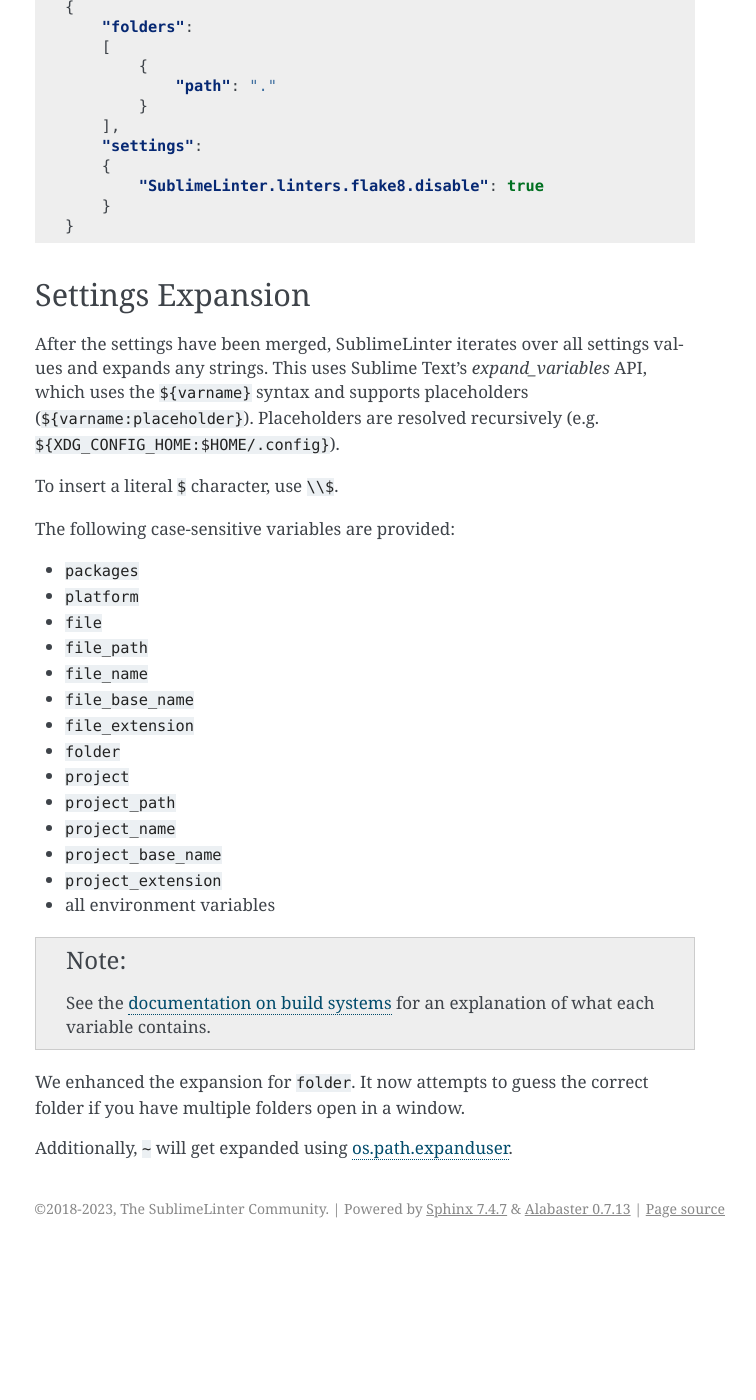
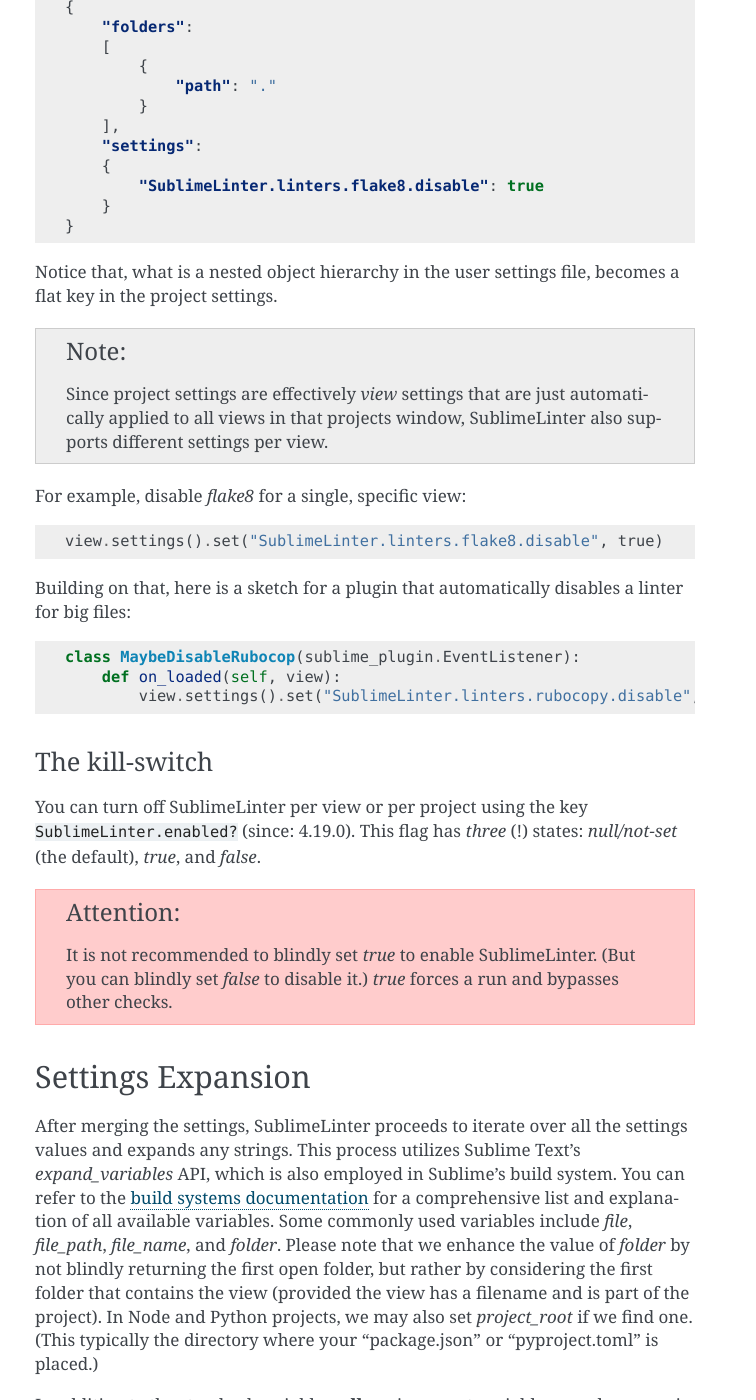
Before and after one commit to SublimeLinter/SublimeLinter, a Sphinx documentation site: the page built from docs/settings.rst, in a window 1280 px wide and 1400 px high, scrolled down 1314 px. Shown: the whole window, without its empty margins (385-1141 px from the left). Built offline with Sphinx 7.4.7, drawn with Linux system fonts in a browser that asks for light colours; before the commit the page ends 2562 px from its top, so only the background shows below that; some of the changed text lies outside the part shown.

Commit message:
Iterate the settings documentation

```diff
--- a/docs/settings.rst
+++ b/docs/settings.rst
@@ -44,7 +44,7 @@
 
 Project settings
 ----------------
-Only the "linters" settings in can be changed in a project.
+Only the "linters" settings plus a "`kill-switch <settings.html#the-kill-switch>`_" can be changed in a project.
 All other settings can only be changed in your user settings.
 
 .. note::
@@ -69,42 +69,46 @@
         }
     }
 
+Notice that, what is a nested object hierarchy in the user settings file, becomes
+a flat key in the project settings.
+
+.. note::
+
+    Since project settings are effectively *view* settings that are just automatically applied to all views in that projects window, SublimeLinter also supports different settings per view.
+
+For example, disable `flake8` for a single, specific view:
+
+.. code:: python
+
+    view.settings().set("SublimeLinter.linters.flake8.disable", true)
+
+Building on that, here is a sketch for a plugin that automatically disables a
+linter for big files:
+
+.. code:: python
+
+    class MaybeDisableRubocop(sublime_plugin.EventListener):
+        def on_loaded(self, view):
+            view.settings().set("SublimeLinter.linters.rubocopy.disable", view.size() > 1_000_000)
+
+The kill-switch
+~~~~~~~~~~~~~~~
+
+You can turn off SublimeLinter per view or per project using the key ``SublimeLinter.enabled?`` (since: 4.19.0). This flag has *three* (!) states: `null/not-set` (the default), `true`, and `false`.
+
+.. attention::
+
+    It is not recommended to blindly set `true` to enable SublimeLinter. (But you can blindly set `false` to disable it.)  `true` forces a run and bypasses other checks.
 
 .. _settings-expansion:
 
 Settings Expansion
 ------------------
-After the settings have been merged, SublimeLinter iterates over all settings values and expands any strings.
-This uses Sublime Text's `expand_variables` API,
-which uses the ``${varname}`` syntax and supports placeholders (``${varname:placeholder}``).
-Placeholders are resolved recursively (e.g. ``${XDG_CONFIG_HOME:$HOME/.config}``).
 
-To insert a literal ``$`` character, use ``\\$``.
+After merging the settings, SublimeLinter proceeds to iterate over all the settings values and expands any strings. This process utilizes Sublime Text's `expand_variables` API, which is also employed in Sublime's build system. You can refer to the `build systems documentation <https://www.sublimetext.com/docs/3/build_systems.html#variables>`_ for a comprehensive list and explanation of all available variables. Some commonly used variables include `file`, `file_path`, `file_name`, and `folder`. Please note that we enhance the value of `folder` by not blindly returning the first open folder, but rather by considering the first folder that contains the view (provided the view has a filename and is part of the project). In Node and Python projects, we may also set `project_root` if we find one.  (This typically the directory where your "package.json" or "pyproject.toml" is placed.)
 
-The following case-sensitive variables are provided:
+In addition to the standard variables, **all** environment variables are also accessible. Furthermore, the tilde character, ``~``, represents your home directory and is expanded using the `os.path.expanduser <https://docs.python.org/3/library/os.path.html#os.path.expanduser>`_ function.
 
-- ``packages``
-- ``platform``
-- ``file``
-- ``file_path``
-- ``file_name``
-- ``file_base_name``
-- ``file_extension``
-- ``folder``
-- ``project``
-- ``project_path``
-- ``project_name``
-- ``project_base_name``
-- ``project_extension``
-- all environment variables
+To reference a variable, you can use either ``$var_name`` or ``${var_name}``. Placeholders are supported using the syntax ``${folder:.}``, and they are resolved recursively. For example, you can use expressions like ``${XDG_CONFIG_HOME:$HOME/.config}`` or ``${file_name:$folder}``.
 
-.. note::
-
-    See the `documentation on build systems <https://www.sublimetext.com/docs/3/build_systems.html#variables>`_
-    for an explanation of what each variable contains.
-
-We enhanced the expansion for ``folder``.
-It now attempts to guess the correct folder if you have multiple folders open in a window.
-
-Additionally, ``~`` will get expanded using
-`os.path.expanduser <https://docs.python.org/3/library/os.path.html#os.path.expanduser>`_.
+If you need to insert a literal ``$`` character, you can use ``\\$`` to escape it.
```
Also changed, not shown: docs/linter_settings.rst (+98 -28 lines).
